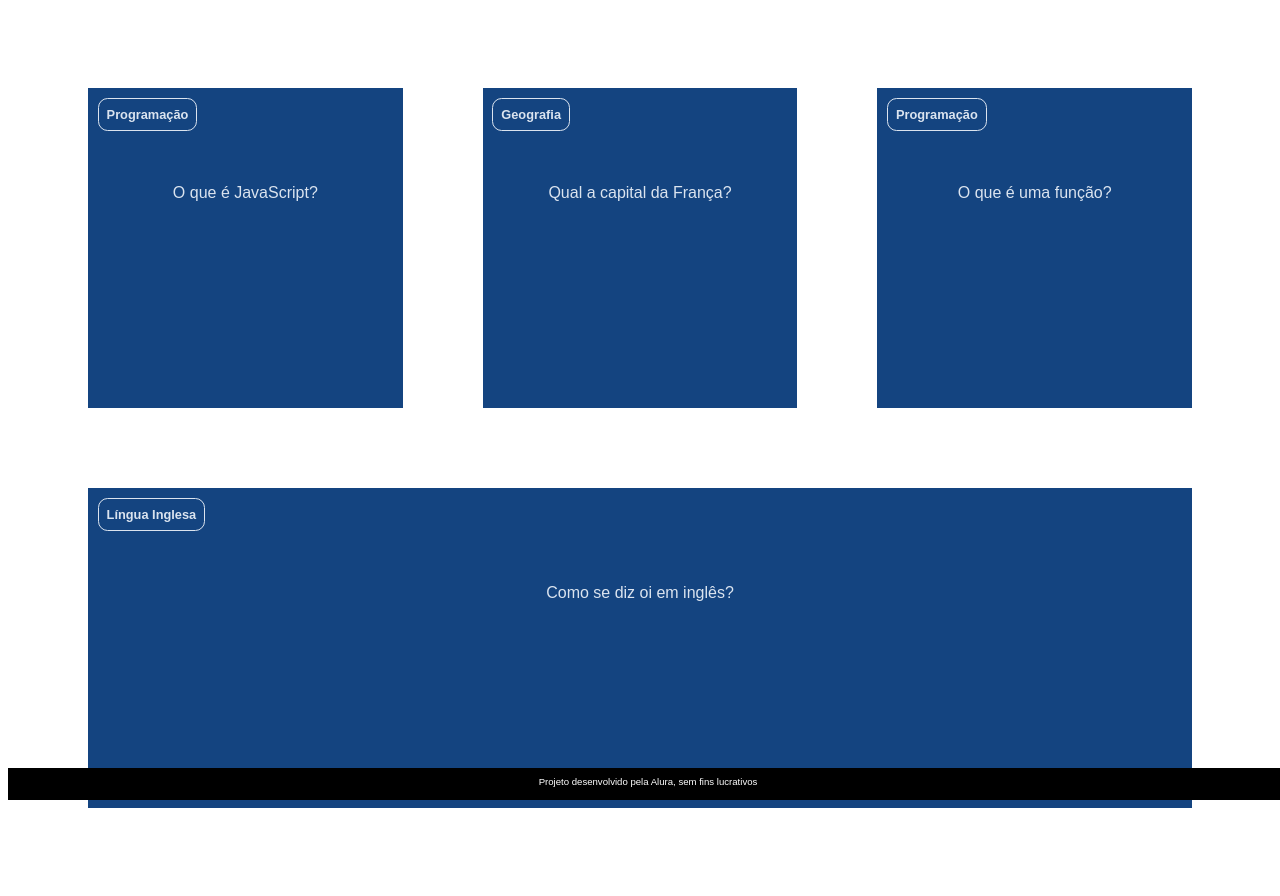
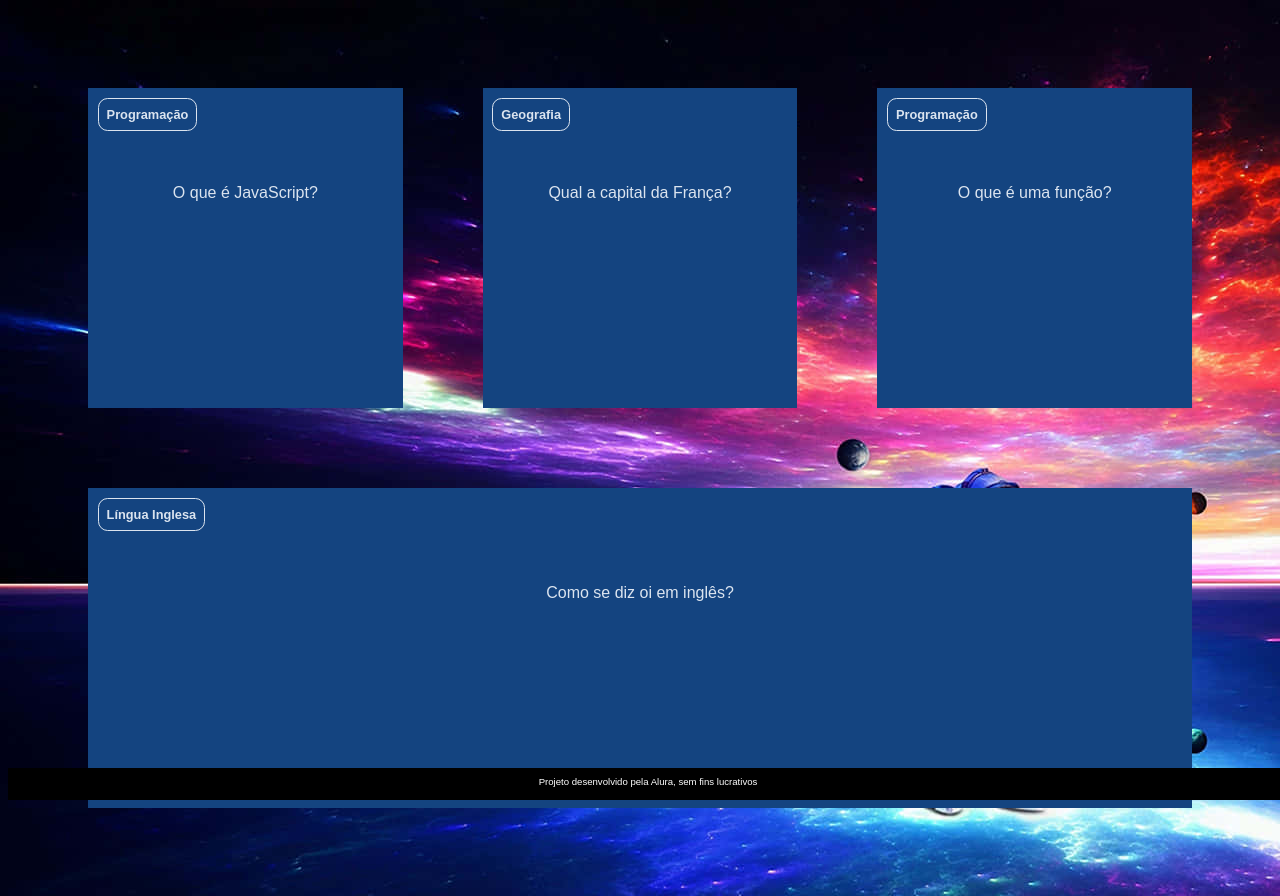
Before and after one commit to GabrieliRizzi/Projeto-Flashcards-2B-, a plain HTML site: page index.html in a window 1280 px wide. Drawn offline with Linux system fonts and the light colour scheme.

Commit message:
Update style.css

```diff
--- a/assets/style.css
+++ b/assets/style.css
@@ -5,7 +5,7 @@
 }
 
 body {
-  background: url("assets/img/assetsimgbg-desktop.webp.jpg");
+  background: url("img/assetsimgbg-desktop.webp.jpg");
   font-family: Bai Jamjuree, sans-serif;
 }
 
```
